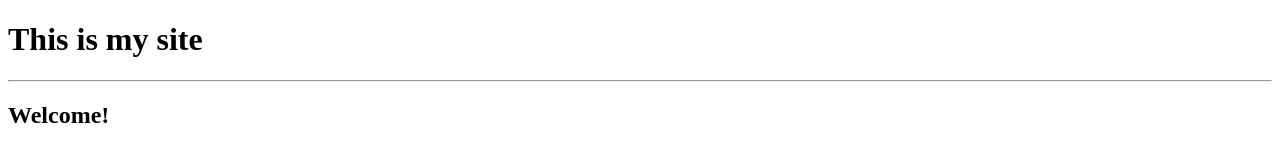
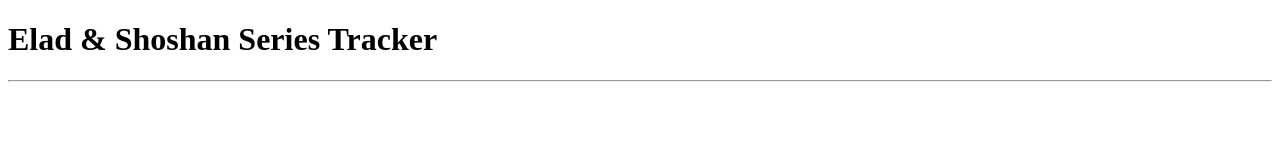
Before and after one commit to eladrotm/Series_Tracker, a plain HTML site: page index.html in a window 1280 px wide. Drawn offline with Linux system fonts and the light colour scheme.

Commit message:
Update index.html

```diff
--- a/index.html
+++ b/index.html
@@ -2,12 +2,12 @@
 <html>
 
 <head>
-  <title>Elad Site</title>
+  <title>Our Series Tracker</title>
 </head>
 
 <body>
-  <h1>This is my site</h1><hr>
-  <h2>Welcome!</h2>
+  <h1>Elad & Shoshan Series Tracker</h1><hr>
+
 </body>
 
 </html>
```
